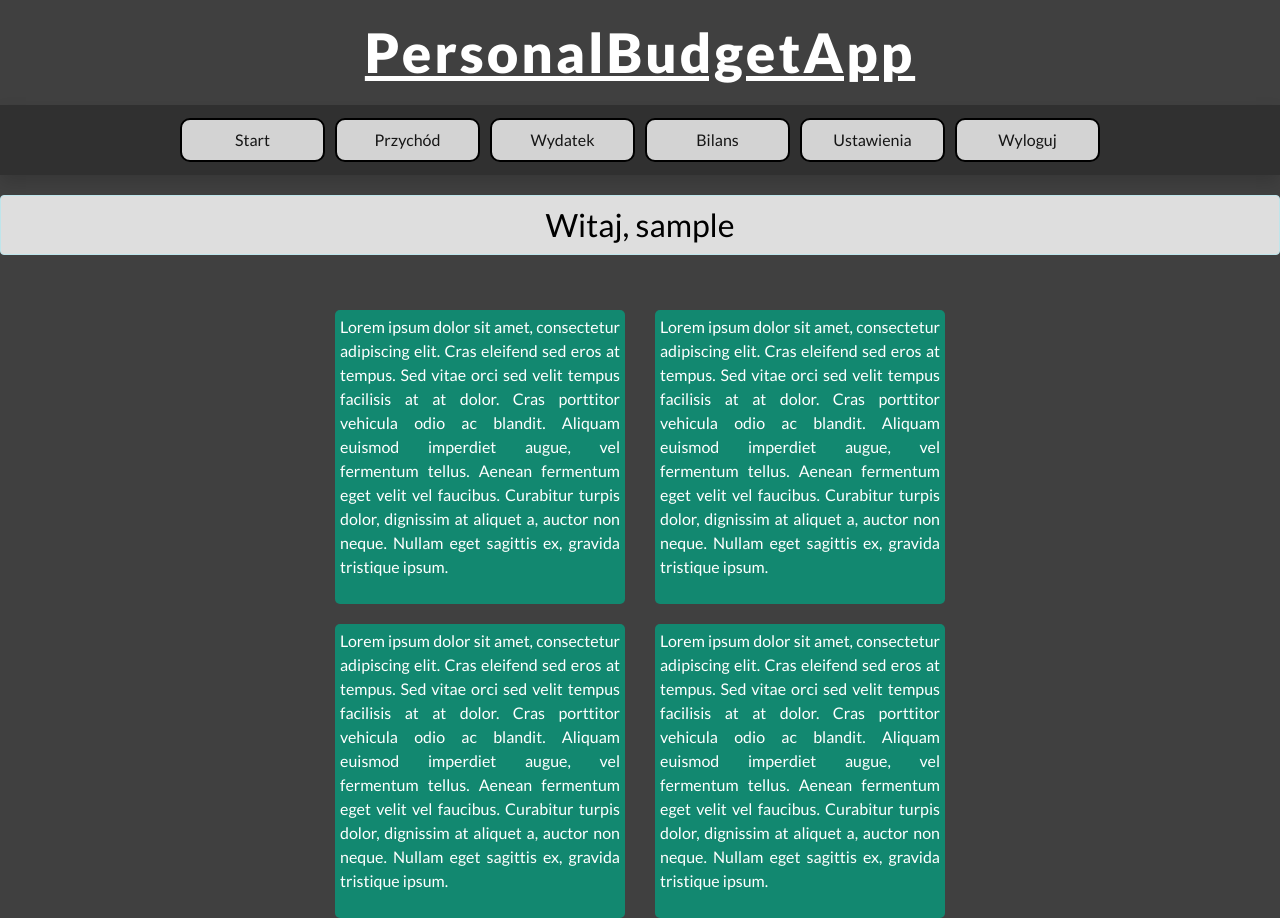
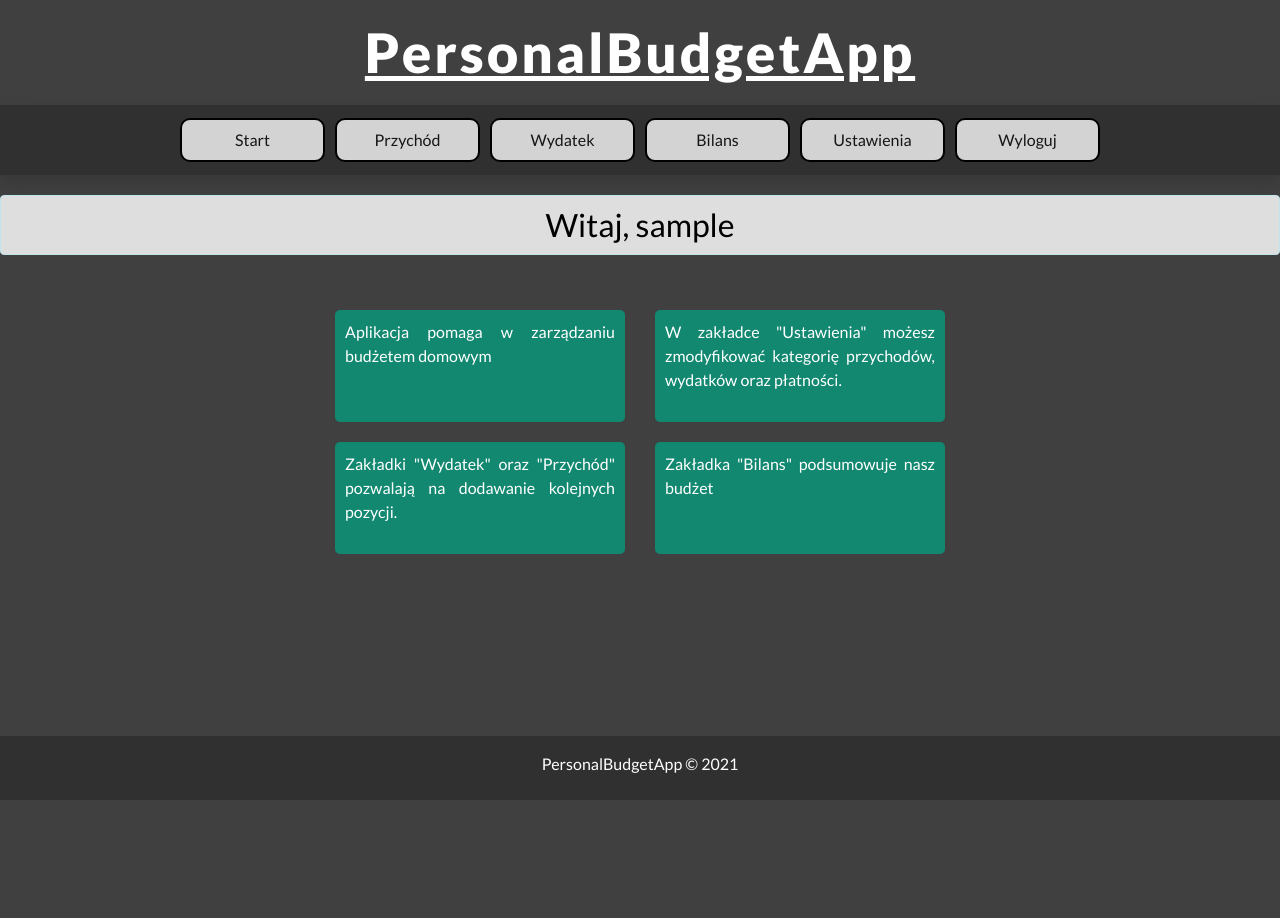
Before and after one commit to L0czi/Personal_Budget, a Django app: page /budget/ in a window 1280 px wide. After the commit the page ends 800 px from the top, so only its background shows below. Run offline with Django 3.2, Linux system fonts and the light colour scheme; the visitor is signed in with stand-in values (Sample User, id 1).

Commit message:
footer added

```diff
--- a/budget/static/budget/styles.css
+++ b/budget/static/budget/styles.css
@@ -7,6 +7,9 @@ body
     font-family: 'Lato', sans-serif;
     font-size: 16px;
 	min-width: 300px;
+    min-height: 100vh;
+    display: flex;
+    flex-direction: column;
 }
 
 h1
@@ -19,12 +22,19 @@ article {
 	font-size: 16px;
     text-align: justify;
     text-justify: inter-word;
-	padding: 5px;
+	padding: 10px;
 	height: 100%;
 }
 
+footer
+{
+    margin-top: auto;
+}
+
 .center {
-	margin: 0 auto;
+	margin-left:  auto;
+    margin-right: auto;
+    margin-bottom: 20px;
 }
 .logo
 {
@@ -34,6 +44,7 @@ article {
     letter-spacing: 3px;
     text-align: center;
 }
+
 
 .ribbon-info
 {
@@ -90,3 +101,11 @@ article {
  {
 	min-height: 30px;
 }
+
+.footer-style
+{
+    height: 8vh;
+    padding-top:2vh;
+    background-color: var(--dark-color);
+    color: white;
+}
--- a/budget/templates/budget/base_generic.html
+++ b/budget/templates/budget/base_generic.html
@@ -1,11 +1,12 @@
 <!DOCTYPE html>
 <html lang="en">
 <head>
-  {% block title %}<title>Budget</title>{% endblock title %}
+  {% block title %}<title>PersonalBudgetApp</title>{% endblock title %}
   <meta charset="utf-8">
   <meta name="viewport" content="width=device-width, initial-scale=1">
   <link rel="stylesheet" href="https://cdn.jsdelivr.net/npm/bootstrap@4.6.0/dist/css/bootstrap.min.css" integrity="sha384-B0vP5xmATw1+K9KRQjQERJvTumQW0nPEzvF6L/Z6nronJ3oUOFUFpCjEUQouq2+l" crossorigin="anonymous">
   <link href="https://fonts.googleapis.com/css2?family=Lato:wght@400;900&display=swap" rel="stylesheet">
+  <link rel="stylesheet" href="https://cdnjs.cloudflare.com/ajax/libs/font-awesome/4.7.0/css/font-awesome.min.css">
   <!-- Add additional CSS in static file -->
   {% load static %}
   <link rel="stylesheet" href="{% static 'budget/styles.css' %}">
@@ -61,6 +62,12 @@
         	{% endblock content %}
     </main>
 
+	<footer class="text-center">
+        <div class="col-12 footer-style">
+            PersonalBudgetApp &copy; 2021
+        </div>
+
+	</footer>
 	<script src="https://code.jquery.com/jquery-3.5.1.slim.min.js" integrity="sha384-DfXdz2htPH0lsSSs5nCTpuj/zy4C+OGpamoFVy38MVBnE+IbbVYUew+OrCXaRkfj" crossorigin="anonymous"></script>
 	<script src="https://cdn.jsdelivr.net/npm/bootstrap@4.6.0/dist/js/bootstrap.bundle.min.js" integrity="sha384-Piv4xVNRyMGpqkS2by6br4gNJ7DXjqk09RmUpJ8jgGtD7zP9yug3goQfGII0yAns" crossorigin="anonymous"></script>
 
--- a/budget/templates/budget/index.html
+++ b/budget/templates/budget/index.html
@@ -3,21 +3,21 @@
 {% block content %}
 <div class="alert alert-info ribbon-info" role="alert">Witaj, {{user.username}}</div>
 
-<section class="row offset-xl-3 offset-lg-2 offset-md-1 offset-sm-1 col-xl-6 col-lg-8 col-md-10 col-sm-10 col-12 center">
+<section class="container offset-xl-3 offset-lg-2 offset-md-1 offset-sm-1 col-xl-6 col-lg-8 col-md-10 col-sm-10 col-12 center">
     <div class="row">
         <div class="col-12 col-md-6 margin5">
-            <article class="bg-main">Lorem ipsum dolor sit amet, consectetur adipiscing elit. Cras eleifend sed eros at tempus. Sed vitae orci sed velit tempus facilisis at at dolor. Cras porttitor vehicula odio ac blandit. Aliquam euismod imperdiet augue, vel fermentum tellus. Aenean fermentum eget velit vel faucibus. Curabitur turpis dolor, dignissim at aliquet a, auctor non neque. Nullam eget sagittis ex, gravida tristique ipsum.</article>
+            <article class="bg-main">Aplikacja pomaga w zarządzaniu budżetem domowym</article>
         </div>
         <div class="col-12 col-md-6 margin5">
-            <article class="bg-main">Lorem ipsum dolor sit amet, consectetur adipiscing elit. Cras eleifend sed eros at tempus. Sed vitae orci sed velit tempus facilisis at at dolor. Cras porttitor vehicula odio ac blandit. Aliquam euismod imperdiet augue, vel fermentum tellus. Aenean fermentum eget velit vel faucibus. Curabitur turpis dolor, dignissim at aliquet a, auctor non neque. Nullam eget sagittis ex, gravida tristique ipsum.</article>
+            <article class="bg-main">W zakładce "Ustawienia" możesz zmodyfikować kategorię przychodów, wydatków oraz płatności.</article>
         </div>
     </div>
     <div class="row">
         <div class="col-12 col-md-6 margin5">
-            <article class="bg-main">Lorem ipsum dolor sit amet, consectetur adipiscing elit. Cras eleifend sed eros at tempus. Sed vitae orci sed velit tempus facilisis at at dolor. Cras porttitor vehicula odio ac blandit. Aliquam euismod imperdiet augue, vel fermentum tellus. Aenean fermentum eget velit vel faucibus. Curabitur turpis dolor, dignissim at aliquet a, auctor non neque. Nullam eget sagittis ex, gravida tristique ipsum.</article>
+            <article class="bg-main">Zakładki "Wydatek" oraz "Przychód" pozwalają na dodawanie kolejnych pozycji.</article>
         </div>
         <div class="col-12 col-md-6 margin5">
-            <article class="bg-main">Lorem ipsum dolor sit amet, consectetur adipiscing elit. Cras eleifend sed eros at tempus. Sed vitae orci sed velit tempus facilisis at at dolor. Cras porttitor vehicula odio ac blandit. Aliquam euismod imperdiet augue, vel fermentum tellus. Aenean fermentum eget velit vel faucibus. Curabitur turpis dolor, dignissim at aliquet a, auctor non neque. Nullam eget sagittis ex, gravida tristique ipsum.</article>
+            <article class="bg-main">Zakładka "Bilans" podsumowuje nasz budżet</article>
         </div>
     </div>
 </section>
```
